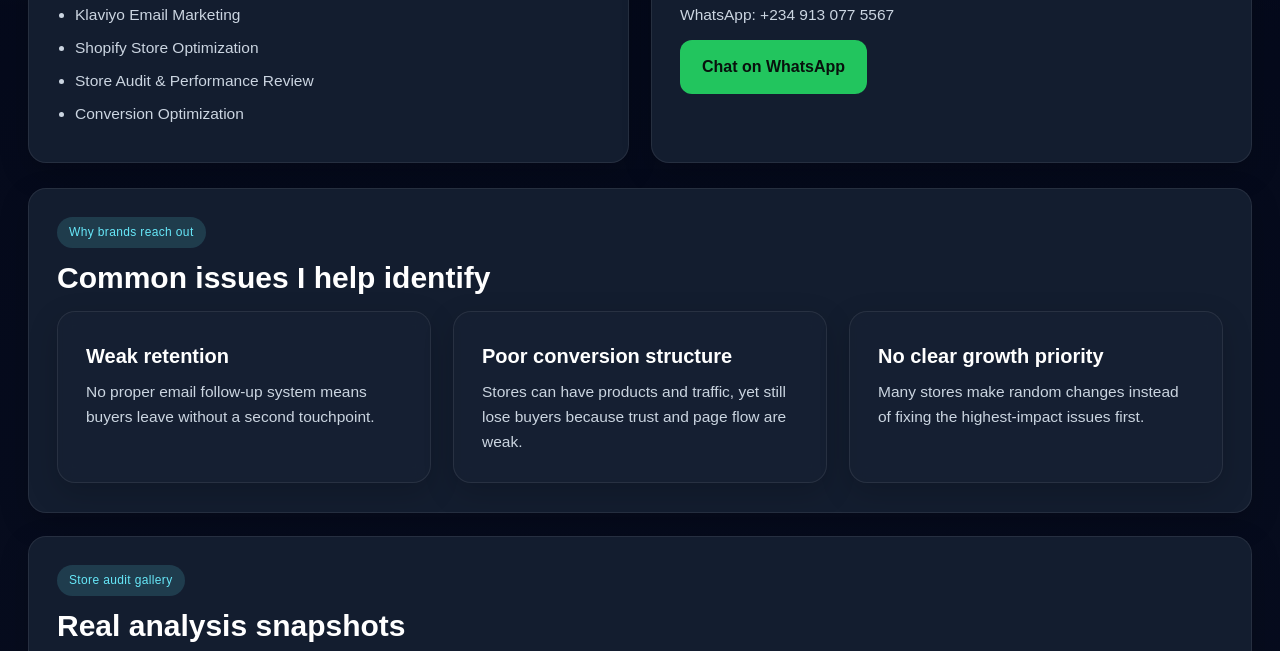
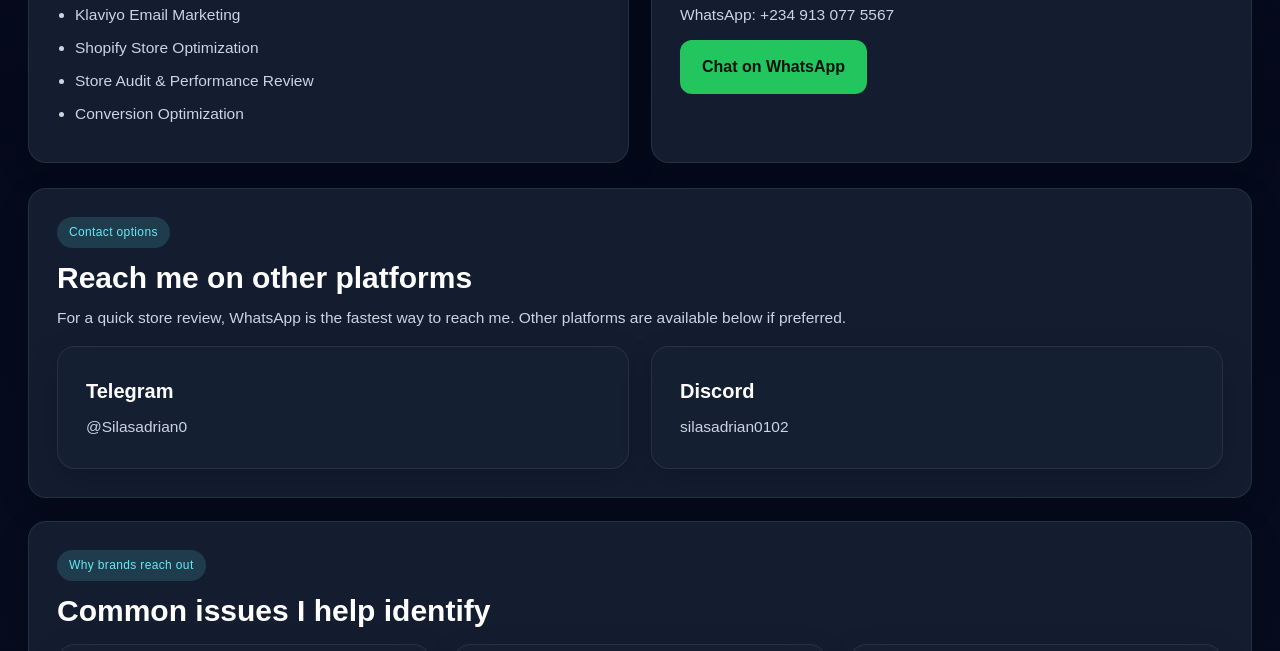
Before and after one commit to adriansilas0-blip/adrian-ecommerce-growth, a plain HTML site: page index.html in a window 1280 px wide. Shown: the part 1075-1726 px from the top of the page. Drawn offline with Linux system fonts and the light colour scheme.

Commit message:
Update index.html

```diff
--- a/index.html
+++ b/index.html
@@ -123,6 +123,8 @@
     .card:nth-of-type(8) { animation-delay: 0.48s; }
     .card:nth-of-type(9) { animation-delay: 0.54s; }
     .card:nth-of-type(10) { animation-delay: 0.60s; }
+    .card:nth-of-type(11) { animation-delay: 0.66s; }
+    .card:nth-of-type(12) { animation-delay: 0.72s; }
 
     .grid {
       display: grid;
@@ -246,6 +248,16 @@
       box-shadow: 0 12px 24px rgba(0,0,0,0.35);
     }
 
+    .contact-link-card {
+      text-decoration: none;
+      transition: transform 0.25s ease, box-shadow 0.25s ease;
+    }
+
+    .contact-link-card:hover {
+      transform: translateY(-4px);
+      box-shadow: 0 14px 30px rgba(0,0,0,0.25);
+    }
+
     footer {
       text-align: center;
       padding: 30px;
@@ -352,6 +364,27 @@
       <h2>Discuss your store</h2>
       <p>WhatsApp: +234 913 077 5567</p>
       <a class="btn" href="https://wa.me/2349130775567" target="_blank">Chat on WhatsApp</a>
+    </div>
+  </div>
+
+  <div class="card">
+    <span class="label">Contact options</span>
+    <h2>Reach me on other platforms</h2>
+    <p style="margin-bottom:15px;">
+      For a quick store review, WhatsApp is the fastest way to reach me.
+      Other platforms are available below if preferred.
+    </p>
+
+    <div class="grid">
+      <a href="https://t.me/Silasadrian0" target="_blank" class="card contact-link-card" style="margin-bottom:0;">
+        <h3>Telegram</h3>
+        <p>@Silasadrian0</p>
+      </a>
+
+      <a href="https://discord.com/users/silasadrian0102" target="_blank" class="card contact-link-card" style="margin-bottom:0;">
+        <h3>Discord</h3>
+        <p>silasadrian0102</p>
+      </a>
     </div>
   </div>
 
@@ -501,4 +534,4 @@
 </footer>
 
 </body>
-    </html>
+  </html>
```
